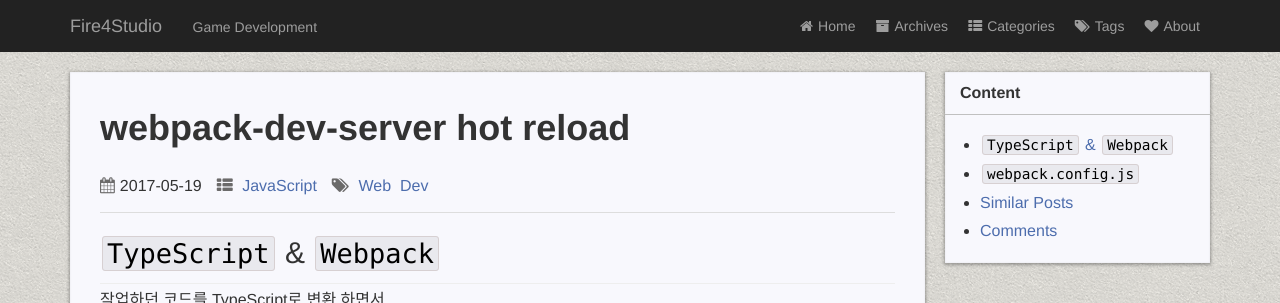
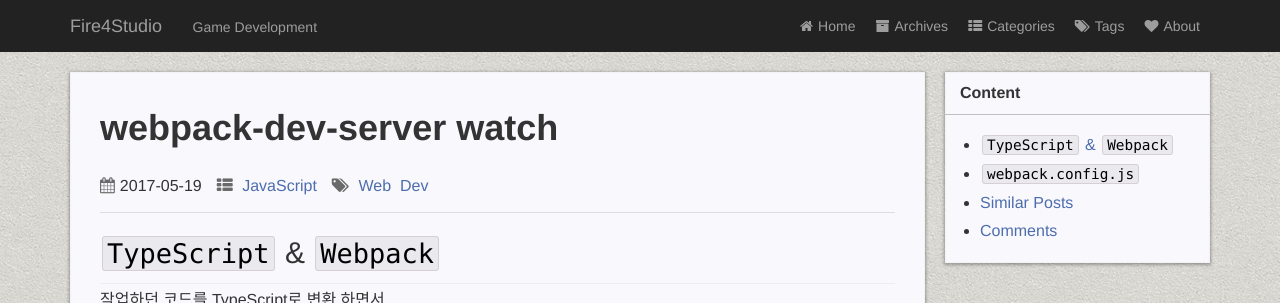
Before and after one commit to faith20/faith20.github.io, a Jekyll site: the page built from _posts/2017-05-19-webpack-dev-server-watch.md, in a window 1280 px wide. Shown: the top 303 px of the page. Built offline with Jekyll 4.4.1, drawn with Linux system fonts in a browser that asks for light colours; comment, search, counter and statistics services are not loaded.

Commit message:
post 제목 변경

```diff
--- a/_posts/2017-05-19-webpack-dev-server-reload.md
+++ b/_posts/2017-05-19-webpack-dev-server-watch.md
@@ -1,6 +1,6 @@
 ---
 layout: post
-title: "webpack-dev-server hot reload"
+title: "webpack-dev-server watch"
 categories: JavaScript
 tags: Web Dev
 ---
```
